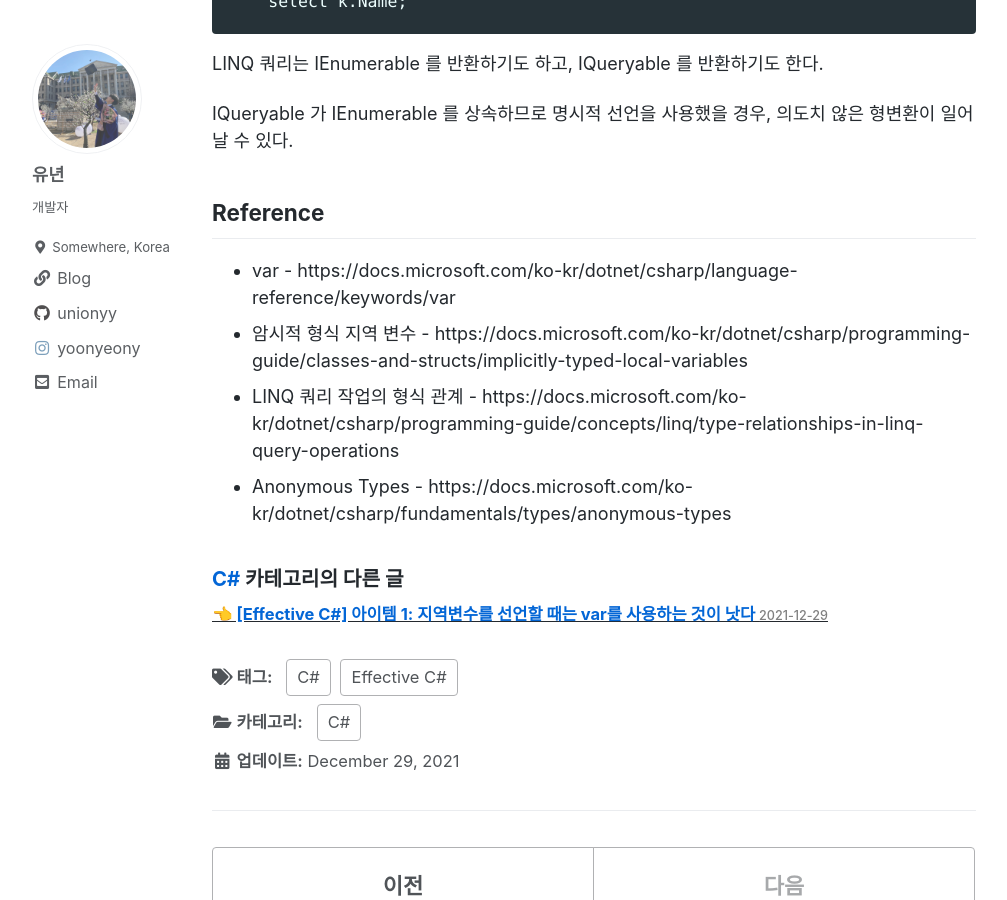
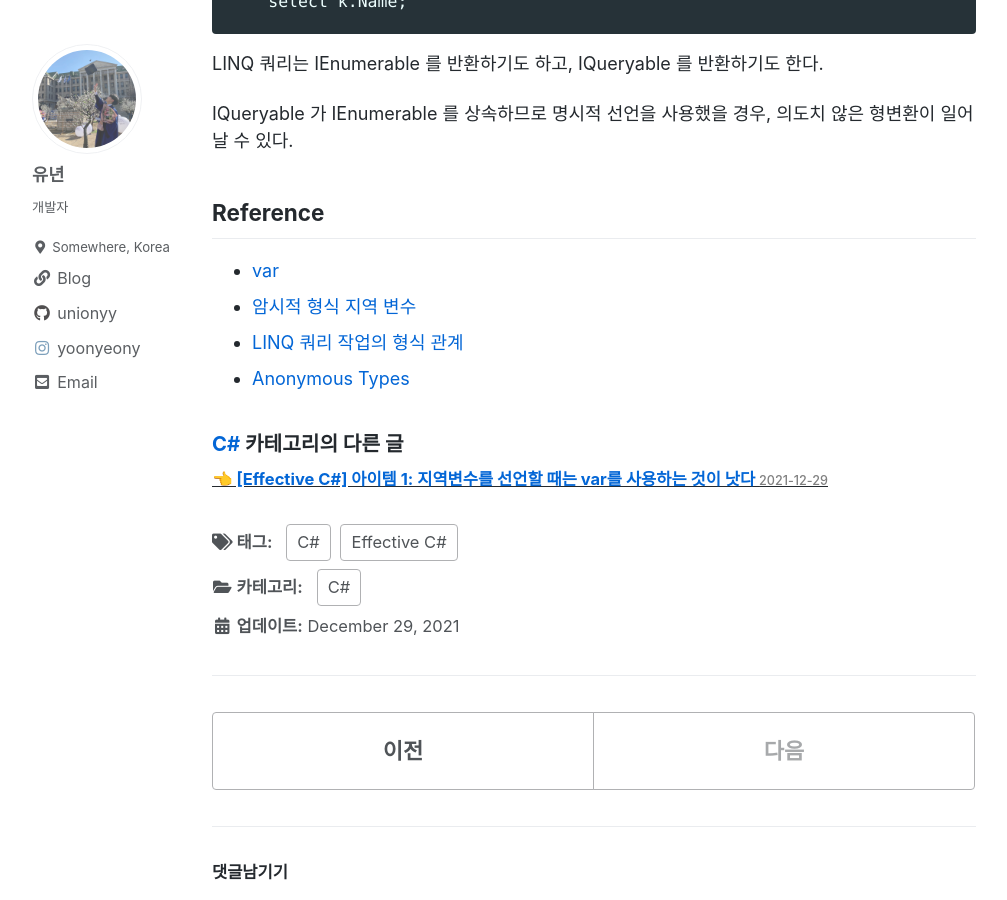
Before and after one commit to unionyy/blog, a Jekyll site: the page built from _posts/2021-12-29-effective-cs-item1.md, in a window 1280 px wide and 900 px high, scrolled down 1557 px. Shown: the whole window, without its empty margins (46-1053 px from the left). Built offline with Jekyll 4.4.1, drawn with Linux system fonts in a browser that asks for light colours; cached includes are drawn as plain includes; a script that is not in the unit is left out; comment, search, counter and statistics services are not loaded; some of the changed lines change nothing that is shown.

Commit message:
edit: effective cs item1

```diff
--- a/_posts/2021-12-29-effective-cs-item1.md
+++ b/_posts/2021-12-29-effective-cs-item1.md
@@ -32,7 +32,7 @@ var uniony = new { team = "AppDev", age = "26" };
 익명 타입의 오브젝트를 생성하기 위해서는 var를 사용해야한다.
 익명 타입을 사용함으로써 한번만 사용할 객체를 명시적으로 정의할 필요 없이 생성할 수 있다.
 
-참고: [Anonymous Types](https://docs.microsoft.com/ko-kr/dotnet/csharp/fundamentals/types/anonymous-types){:target="_blank"}
+* 참고: [Anonymous Types](https://docs.microsoft.com/ko-kr/dotnet/csharp/fundamentals/types/anonymous-types){:target="_blank"}
 
 ## 다형성 문제
 C# 부모 클래스로의 암시적 형변환이 허용되는 등의 다형성을 지원한다.
@@ -58,7 +58,7 @@ LINQ 쿼리는 IEnumerable<T> 를 반환하기도 하고, IQueryable<T> 를 반
 IQueryable<T> 가 IEnumerable<T> 를 상속하므로 명시적 선언을 사용했을 경우, 의도치 않은 형변환이 일어날 수 있다.
 
 ## Reference
-* var - https://docs.microsoft.com/ko-kr/dotnet/csharp/language-reference/keywords/var
-* 암시적 형식 지역 변수 - https://docs.microsoft.com/ko-kr/dotnet/csharp/programming-guide/classes-and-structs/implicitly-typed-local-variables
-* LINQ 쿼리 작업의 형식 관계 - https://docs.microsoft.com/ko-kr/dotnet/csharp/programming-guide/concepts/linq/type-relationships-in-linq-query-operations
-* Anonymous Types - https://docs.microsoft.com/ko-kr/dotnet/csharp/fundamentals/types/anonymous-types
+* [var](https://docs.microsoft.com/ko-kr/dotnet/csharp/language-reference/keywords/var){:target="_blank"}
+* [암시적 형식 지역 변수](https://docs.microsoft.com/ko-kr/dotnet/csharp/programming-guide/classes-and-structs/implicitly-typed-local-variables){:target="_blank"}
+* [LINQ 쿼리 작업의 형식 관계](https://docs.microsoft.com/ko-kr/dotnet/csharp/programming-guide/concepts/linq/type-relationships-in-linq-query-operations){:target="_blank"}
+* [Anonymous Types](https://docs.microsoft.com/ko-kr/dotnet/csharp/fundamentals/types/anonymous-types){:target="_blank"}
```
